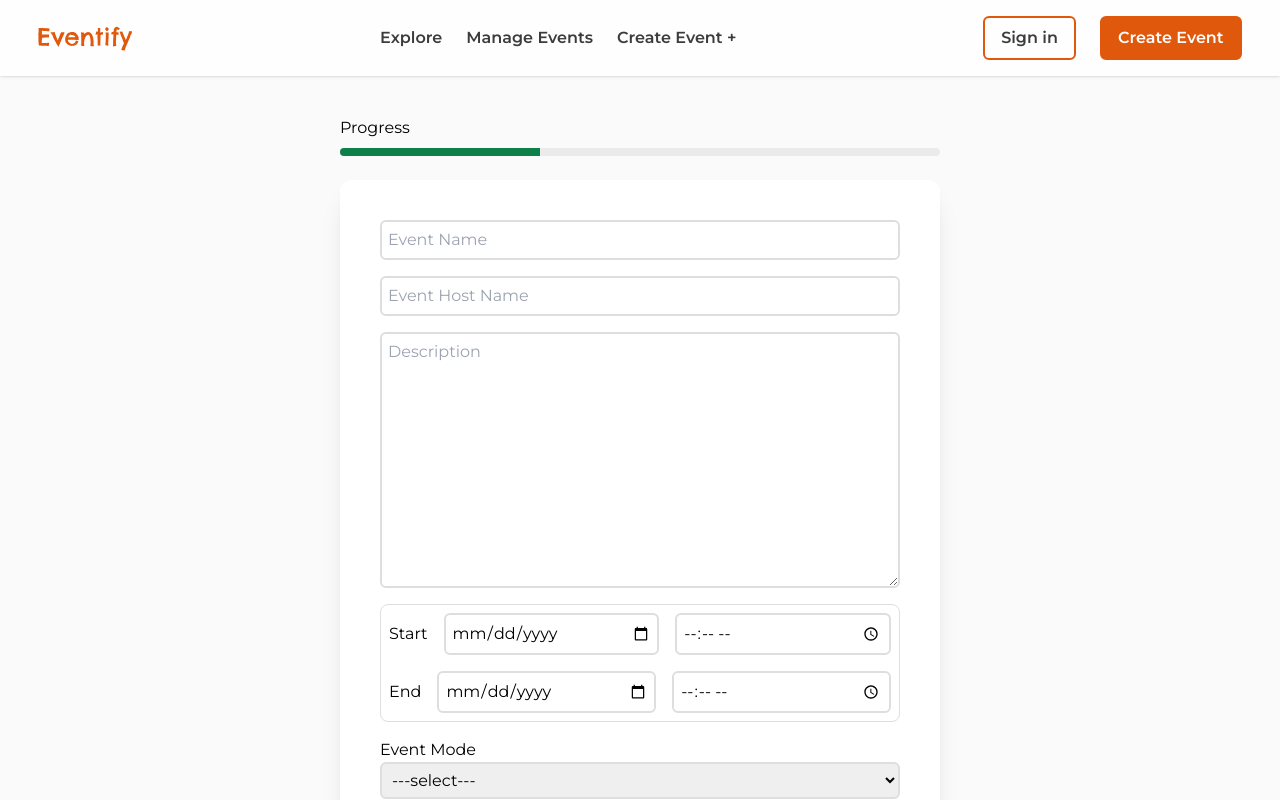
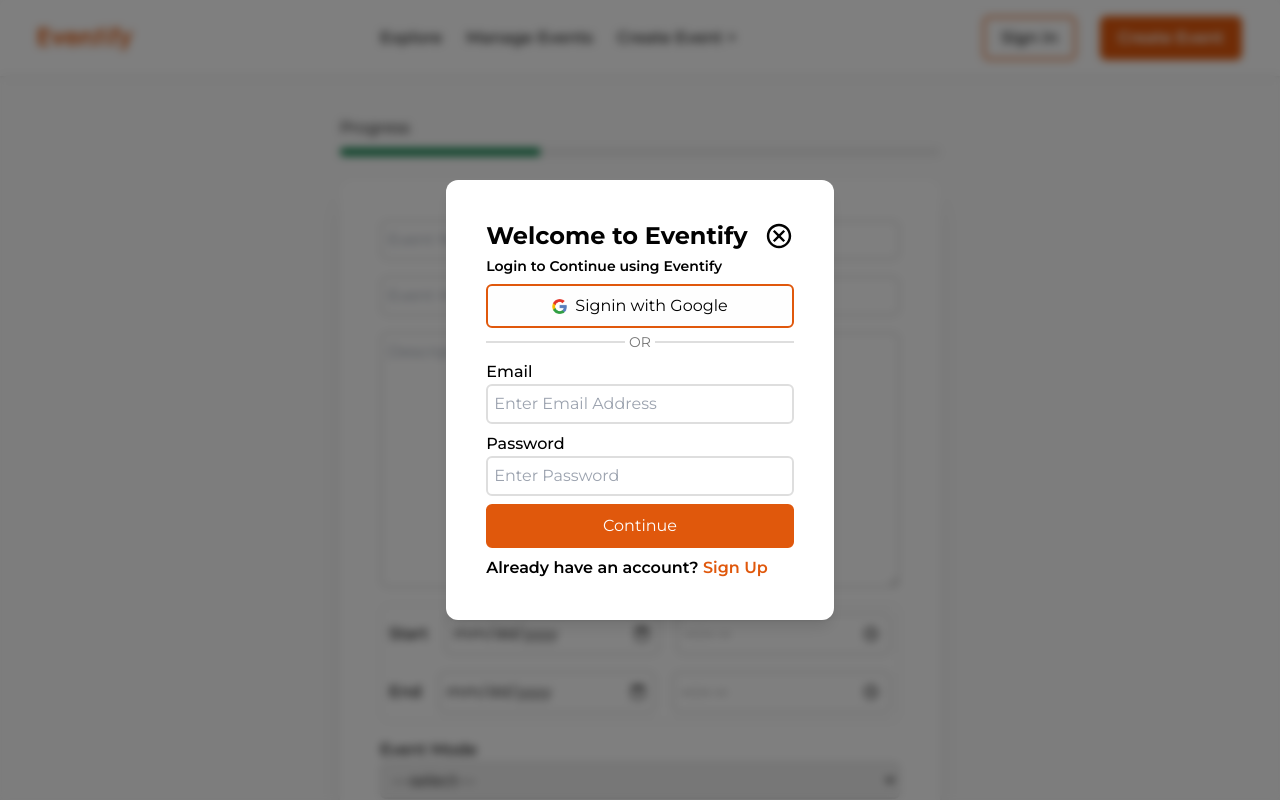
Before and after one commit to IamNaeto/eventify, a React (Vite) app in the folder frontend/: page /event/create in a window 1280 px wide. Both pictures are taken after a click on the button "Sign in". Shown: the top 800 px of the page. Built offline with nearby package versions, Linux system fonts and the light colour scheme; no server answers.

Commit message:
frontend/feat/implement auth modals

```diff
--- a/frontend/src/App.css
+++ b/frontend/src/App.css
@@ -24,10 +24,15 @@ body {
   border: 2px solid #dedede;
   border-radius: 6px;
   outline: none;
+  font-weight: normal;
 }
 
 .input:focus {
   border: 2px solid #e0580c;
+}
+
+label{
+  font-weight: 500;
 }
 
 
--- /dev/null
+++ b/frontend/src/components/auth/SignIn.jsx
@@ -0,0 +1,74 @@
+import { IoMdCloseCircleOutline } from "react-icons/io";
+import { toast } from "sonner";
+
+const SignIn = ({ closeModal, setAuthPage }) => {
+  const handleGoogleSigin = () => {
+    toast.info("Coming soon!");
+  };
+  return (
+    <div className="flex flex-col gap-2 bg-white p-10 rounded-xl shadow-lg max-w-md mx-auto">
+      <div className="w-full grid items-start gap-1">
+        <div className="w-full flex items-center justify-between gap-4 text-[#020202]">
+          <h1 className="text-2xl font-bold">Welcome to Eventify</h1>
+          <IoMdCloseCircleOutline
+            className="text-3xl cursor-pointer hover:text-[#E0580C] delay-100 transition-all"
+            onClick={closeModal}
+          />
+        </div>
+        <p className="text-sm font-semibold">
+          Login to Continue using Eventify
+        </p>
+      </div>
+
+      <div className="w-full grid gap-1">
+        <button
+          onClick={handleGoogleSigin}
+          className="border-2 border-[#E0580C] bg-[#FEFEFE] hover:text-[#E0580C] hover:shadow-lg transition-all delay-150 py-2 px-4 rounded-md flex items-center justify-center gap-2"
+        >
+          <img src="/img/g-icon.png" alt="" className="w-[15px] h-[15px]" />
+          Signin with Google
+        </button>
+        <div className="w-full flex items-center justify-between gap-1">
+          <hr className="border w-full border-[#dedede]" />
+          <p className="text-sm text-[#767676]">OR</p>
+          <hr className="border w-full border-[#dedede]" />
+        </div>
+      </div>
+
+      <form action="" className="grid gap-2">
+        <label htmlFor="">
+          Email
+          <input
+            type="email"
+            className="input"
+            placeholder="Enter Email Address"
+          />
+        </label>
+
+        <label htmlFor="">
+          Password
+          <input
+            type="password"
+            className="input"
+            placeholder="Enter Password"
+          />
+        </label>
+
+        <button className="border-2 border-[#E0580C] hover:border-[#9D3E08] bg-[#E0580C] hover:bg-[#9D3E08] transition-all delay-150 text-[#FEFEFE] py-2 px-4 rounded-md">
+          Continue
+        </button>
+        <p className="text-base font-semibold">
+          Already have an account?{" "}
+          <span
+            onClick={() => setAuthPage("Sign Up")}
+            className="text-[#E0580C] cursor-pointer"
+          >
+            Sign Up
+          </span>
+        </p>
+      </form>
+    </div>
+  );
+};
+
+export default SignIn;
--- /dev/null
+++ b/frontend/src/components/auth/SignUp.jsx
@@ -0,0 +1,88 @@
+import { IoMdCloseCircleOutline } from "react-icons/io";
+import { toast } from "sonner";
+
+const SignUp = ({ closeModal, setAuthPage }) => {
+  const handleGoogleSigin = () => {
+    toast.info("Coming soon!");
+  };
+  return (
+    <div className="flex flex-col gap-2 bg-white p-10 rounded-xl shadow-lg max-w-md mx-auto">
+      <div className="w-full grid items-start gap-1">
+        <div className="w-full flex items-center justify-between gap-4 text-[#020202]">
+          <h1 className="text-2xl font-bold">Welcome to Eventify</h1>
+          <IoMdCloseCircleOutline
+            className="text-3xl cursor-pointer hover:text-[#E0580C] delay-100 transition-all"
+            onClick={closeModal}
+          />
+        </div>
+        <p className="text-sm font-semibold">
+          Sign up to Continue using Eventify
+        </p>
+      </div>
+
+      <div className="w-full grid gap-1">
+        <button
+          onClick={handleGoogleSigin}
+          className="border-2 border-[#E0580C] bg-[#FEFEFE] hover:text-[#E0580C] hover:shadow-lg transition-all delay-150 py-2 px-4 rounded-md flex items-center justify-center gap-2"
+        >
+          <img src="/img/g-icon.png" alt="" className="w-[15px] h-[15px]" />
+          Signup with Google
+        </button>
+        <div className="w-full flex items-center justify-between gap-1">
+          <hr className="border w-full border-[#dedede]" />
+          <p className="text-sm text-[#767676]">OR</p>
+          <hr className="border w-full border-[#dedede]" />
+        </div>
+      </div>
+
+      <form action="" className="grid gap-2">
+        <label htmlFor="" className="label">
+          Full Name
+          <input type="text" className="input" placeholder="Enter Full Name" />
+        </label>
+
+        <label htmlFor="" className="label">
+          Email
+          <input
+            type="email"
+            className="input"
+            placeholder="Enter Email Address"
+          />
+        </label>
+
+        <label htmlFor="" className="label">
+          Password
+          <input
+            type="password"
+            className="input"
+            placeholder="Enter Password"
+          />
+        </label>
+
+        <label htmlFor="" className="label">
+          Confirm Password
+          <input
+            type="password"
+            className="input"
+            placeholder="Re-enter Password"
+          />
+        </label>
+
+        <button className="border-2 border-[#E0580C] hover:border-[#9D3E08] bg-[#E0580C] hover:bg-[#9D3E08] transition-all delay-150 text-[#FEFEFE] py-2 px-4 rounded-md">
+          Continue
+        </button>
+        <p className="text-base font-semibold">
+          Already have an account?{" "}
+          <span
+            onClick={() => setAuthPage("Sign In")}
+            className="text-[#E0580C] cursor-pointer"
+          >
+            Log in
+          </span>
+        </p>
+      </form>
+    </div>
+  );
+};
+
+export default SignUp;
--- /dev/null
+++ b/frontend/src/components/pages/Auths.jsx
@@ -0,0 +1,29 @@
+import SignUp from "../auth/SignUp";
+import SignIn from "../auth/SignIn";
+import { useState } from "react";
+import Modal from "react-modal";
+import { Toaster } from "sonner";
+
+const Auths = ({ closeModal, modalIsOpen }) => {
+  const [authPage, setAuthPage] = useState("Sign In");
+  return (
+    <Modal
+      isOpen={modalIsOpen}
+      onRequestClose={closeModal}
+      contentLabel="Confirm Delete"
+      ariaHideApp={false}
+      className="flex items-center justify-center min-h-screen"
+      overlayClassName="z-50 fixed inset-0 bg-black bg-opacity-50 backdrop-blur-sm"
+    >
+      {authPage === "Sign In" ? (
+        <SignIn setAuthPage={setAuthPage} closeModal={closeModal} />
+      ) : (
+        <SignUp setAuthPage={setAuthPage} closeModal={closeModal} />
+      )}
+
+      <Toaster position="top-right" richColors />
+    </Modal>
+  );
+};
+
+export default Auths;
--- a/frontend/src/components/utiles/Header.jsx
+++ b/frontend/src/components/utiles/Header.jsx
@@ -1,6 +1,15 @@
 import { Link } from "react-router-dom";
+// import SignUp from "../auth/SignUp";
+// import SignIn from "../auth/SignIn";
+import Auths from "../pages/Auths";
+import { useState } from "react";
 
 const Header = () => {
+    const [modalIsOpen, setModalIsOpen] = useState(false);
+
+    const openModal = () => setModalIsOpen(true);
+    const closeModal = () => setModalIsOpen(false);
+
     return (
         <div className="w-full fixed z-30 bg-[#FEFEFE] flex items-center justify-between py-4 px-[3%] shadow text-[16px] text-[#3C3C3C] font-semibold">
             <Link to={"/"}>
@@ -14,9 +23,15 @@ const Header = () => {
             </div>
 
             <div className="flex items-center justify-center gap-6">
-                <button className="border-2 border-[#E0580C] bg-[#FEFEFE] hover:text-[#E0580C] hover:shadow-lg transition-all delay-150 py-2 px-4 rounded-md">Sign in</button>
+                <button
+                className="border-2 border-[#E0580C] bg-[#FEFEFE] hover:text-[#E0580C] hover:shadow-lg transition-all delay-150 py-2 px-4 rounded-md"
+                onClick={openModal}
+                >Sign in</button>
                 <Link to={"/event/create"} className="border-2 border-[#E0580C] hover:border-[#9D3E08] bg-[#E0580C] hover:bg-[#9D3E08] transition-all delay-150 text-[#FEFEFE] py-2 px-4 rounded-md">Create Event</Link>
             </div>
+
+             <Auths closeModal={closeModal} modalIsOpen={modalIsOpen}/>
+
         </div>
      );
 }
```
Also changed, not shown: frontend/public/img/g-icon.png (added).
